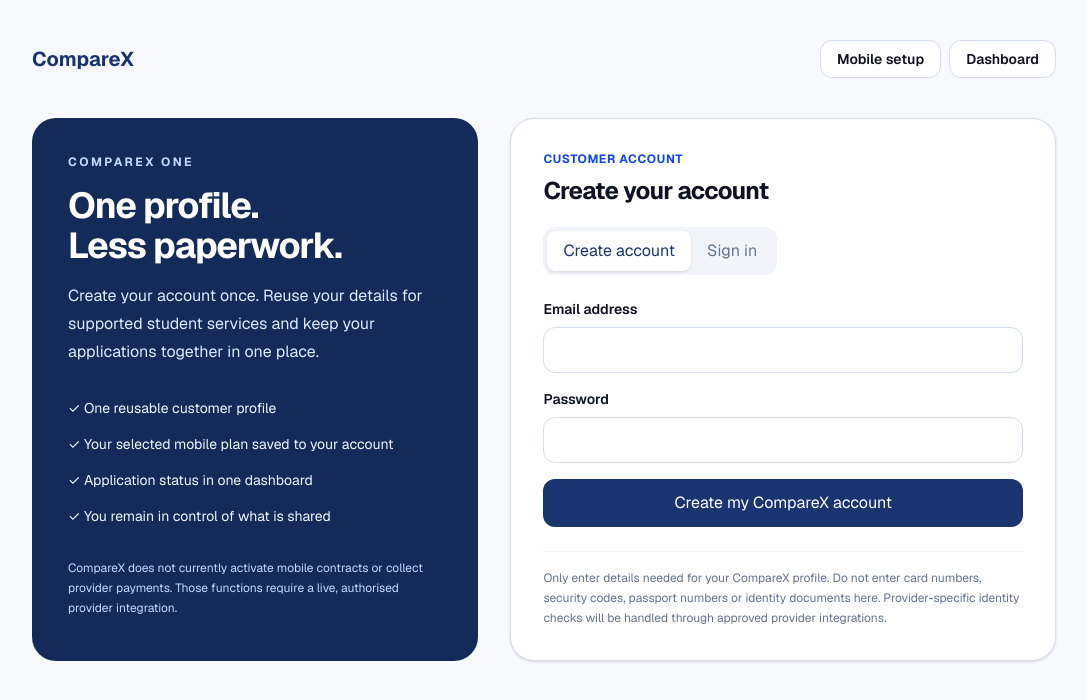
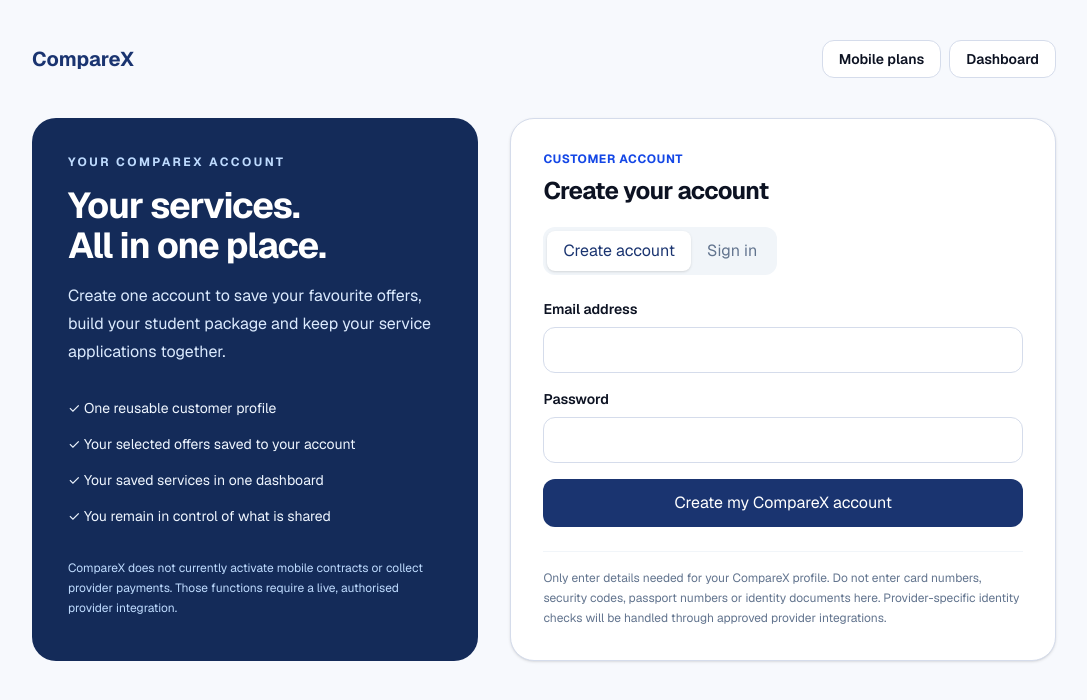
Before and after one commit to pietroconforti-blip/compareX, a Next.js app: page /account in a window 1280 px wide. Shown: the top 700 px of the page, without its empty margins (96-1183 px from the left). Built offline with nearby package versions, Linux system fonts and the light colour scheme; no server answers.

Commit message:
Make customer account part of CompareX branding

```diff
--- a/app/account/page.tsx
+++ b/app/account/page.tsx
@@ -27,7 +27,7 @@ export default function AccountPage() {
         .eq("id", userId).maybeSingle();
       if (!active) return;
       if (error) {
-        setMessage("Your account is active, but the CompareX One database migration still needs to be applied before profile sync is available.");
+        setMessage("Your account is active, but the CompareX database migration still needs to be applied before profile sync is available.");
         return;
       }
       if (data) setProfile({ ...emptyProfile, ...data });
@@ -103,17 +103,17 @@ export default function AccountPage() {
         <header className="flex items-center justify-between gap-4">
           <a href="/" className="text-xl font-bold text-[#1a3470]">CompareX</a>
           <nav className="flex flex-wrap gap-2 text-sm font-semibold">
-            <a href="/mobile" className="rounded-xl border border-[#d5dceb] bg-white px-4 py-2">Mobile setup</a>
+            <a href="/mobile" className="rounded-xl border border-[#d5dceb] bg-white px-4 py-2">Mobile plans</a>
             <a href="/dashboard" className="rounded-xl border border-[#d5dceb] bg-white px-4 py-2">Dashboard</a>
           </nav>
         </header>
         <section className="mt-10 grid gap-8 lg:grid-cols-[.9fr_1.1fr]">
           <div className="rounded-3xl bg-[#142b59] p-7 text-white md:p-9">
-            <p className="text-xs font-bold uppercase tracking-[0.2em] text-blue-200">CompareX One</p>
-            <h1 className="mt-4 text-4xl font-bold tracking-tight">One profile.<br />Less paperwork.</h1>
-            <p className="mt-4 leading-7 text-blue-100">Create your account once. Reuse your details for supported student services and keep your applications together in one place.</p>
+            <p className="text-xs font-bold uppercase tracking-[0.2em] text-blue-200">Your CompareX account</p>
+            <h1 className="mt-4 text-4xl font-bold tracking-tight">Your services.<br />All in one place.</h1>
+            <p className="mt-4 leading-7 text-blue-100">Create one account to save your favourite offers, build your student package and keep your service applications together.</p>
             <div className="mt-8 space-y-4 text-sm text-blue-50">
-              <p>✓ One reusable customer profile</p><p>✓ Your selected mobile plan saved to your account</p><p>✓ Application status in one dashboard</p><p>✓ You remain in control of what is shared</p>
+              <p>✓ One reusable customer profile</p><p>✓ Your selected offers saved to your account</p><p>✓ Your saved services in one dashboard</p><p>✓ You remain in control of what is shared</p>
             </div>
             <p className="mt-8 text-xs leading-5 text-blue-200">CompareX does not currently activate mobile contracts or collect provider payments. Those functions require a live, authorised provider integration.</p>
           </div>
```
